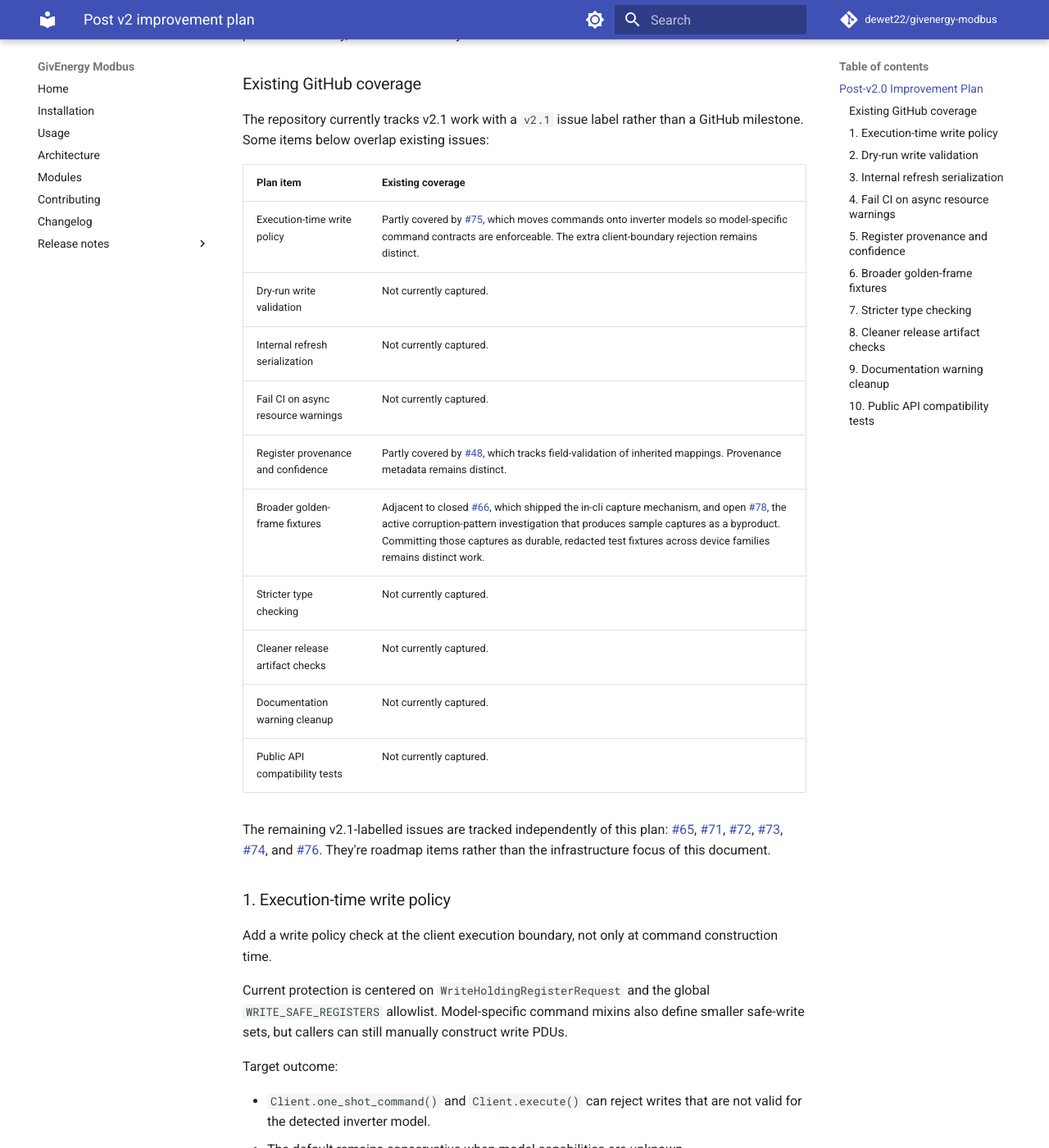
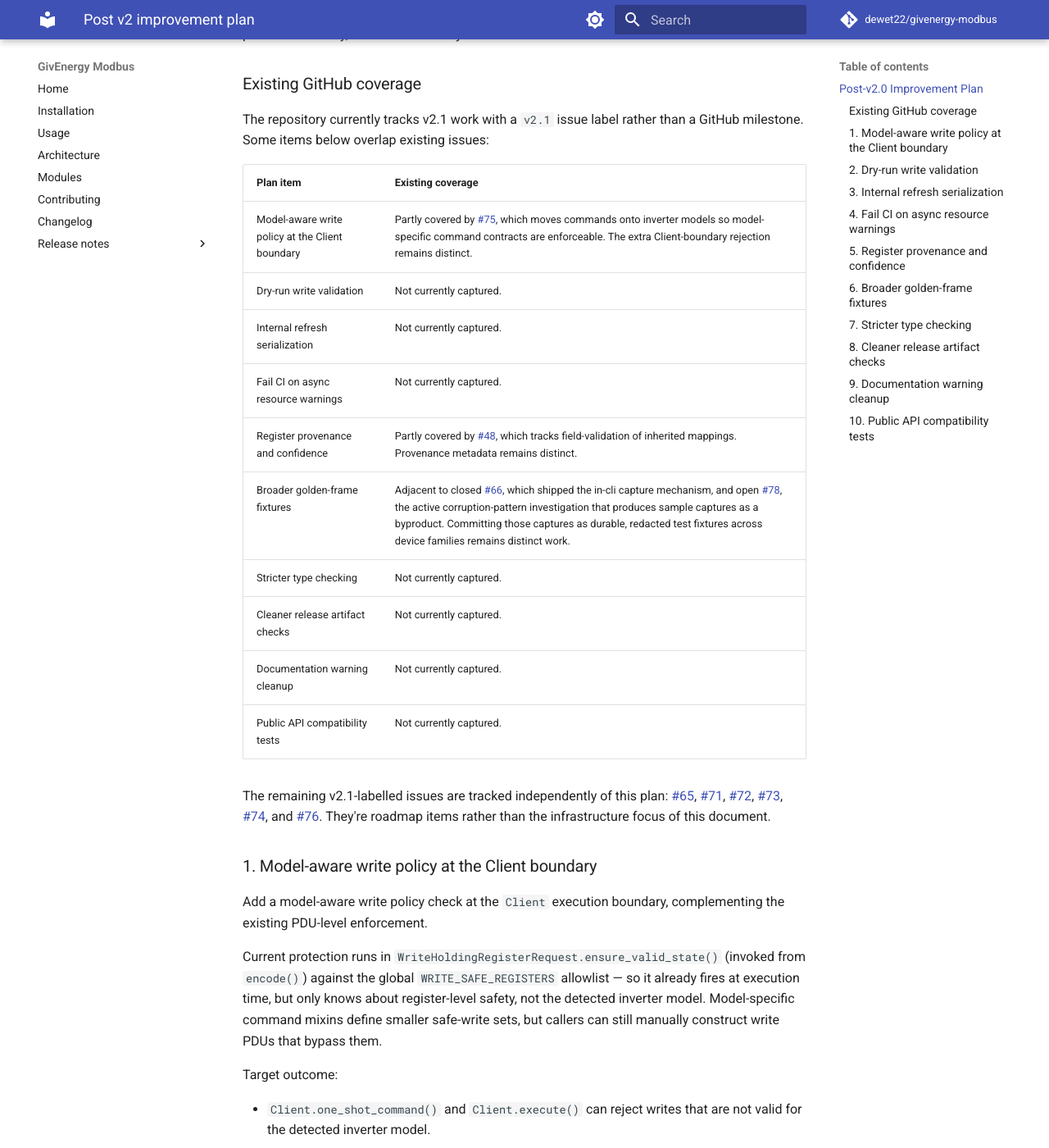
Before and after one commit to dewet22/givenergy-modbus, an MkDocs documentation site: the page built from docs/post-v2-improvement-plan.md, in a window 1280 px wide and 1400 px high, scrolled down 227 px. Shown: the whole window at 82% size. Built offline with MkDocs 1.6.1 and Material for MkDocs 9.7.7, drawn with Linux system fonts in a browser that asks for light colours; comment, search, counter and statistics services are not loaded.

Commit message:
docs: reframe section 1 of plan as model-aware vs PDU-level
Per gemini-code-assist feedback on #79: the existing
`WriteHoldingRegisterRequest.ensure_valid_state()` check fires from `encode()`
— i.e. at execution time, not construction time. So the "execution-time vs
construction-time" framing misnamed the actual delta.

Reframe the section title and opening to make the real distinction clear:
PDU-level register-allowlist enforcement (already in place) vs model-aware
Client-boundary enforcement (this plan item). Coverage-table row updated to
match the new section title.

Changelog: Maintenance

```diff
--- a/docs/post-v2-improvement-plan.md
+++ b/docs/post-v2-improvement-plan.md
@@ -11,7 +11,7 @@ a GitHub milestone. Some items below overlap existing issues:
 
 | Plan item | Existing coverage |
 |---|---|
-| Execution-time write policy | Partly covered by [#75](https://github.com/dewet22/givenergy-modbus/issues/75), which moves commands onto inverter models so model-specific command contracts are enforceable. The extra client-boundary rejection remains distinct. |
+| Model-aware write policy at the Client boundary | Partly covered by [#75](https://github.com/dewet22/givenergy-modbus/issues/75), which moves commands onto inverter models so model-specific command contracts are enforceable. The extra Client-boundary rejection remains distinct. |
 | Dry-run write validation | Not currently captured. |
 | Internal refresh serialization | Not currently captured. |
 | Fail CI on async resource warnings | Not currently captured. |
@@ -31,14 +31,17 @@ The remaining v2.1-labelled issues are tracked independently of this plan:
 [#76](https://github.com/dewet22/givenergy-modbus/issues/76). They're
 roadmap items rather than the infrastructure focus of this document.
 
-## 1. Execution-time write policy
+## 1. Model-aware write policy at the Client boundary
 
-Add a write policy check at the client execution boundary, not only at command
-construction time.
+Add a model-aware write policy check at the `Client` execution boundary,
+complementing the existing PDU-level enforcement.
 
-Current protection is centered on `WriteHoldingRegisterRequest` and the global
-`WRITE_SAFE_REGISTERS` allowlist. Model-specific command mixins also define
-smaller safe-write sets, but callers can still manually construct write PDUs.
+Current protection runs in `WriteHoldingRegisterRequest.ensure_valid_state()`
+(invoked from `encode()`) against the global `WRITE_SAFE_REGISTERS` allowlist —
+so it already fires at execution time, but only knows about register-level
+safety, not the detected inverter model. Model-specific command mixins define
+smaller safe-write sets, but callers can still manually construct write PDUs
+that bypass them.
 
 Target outcome:
 
```
